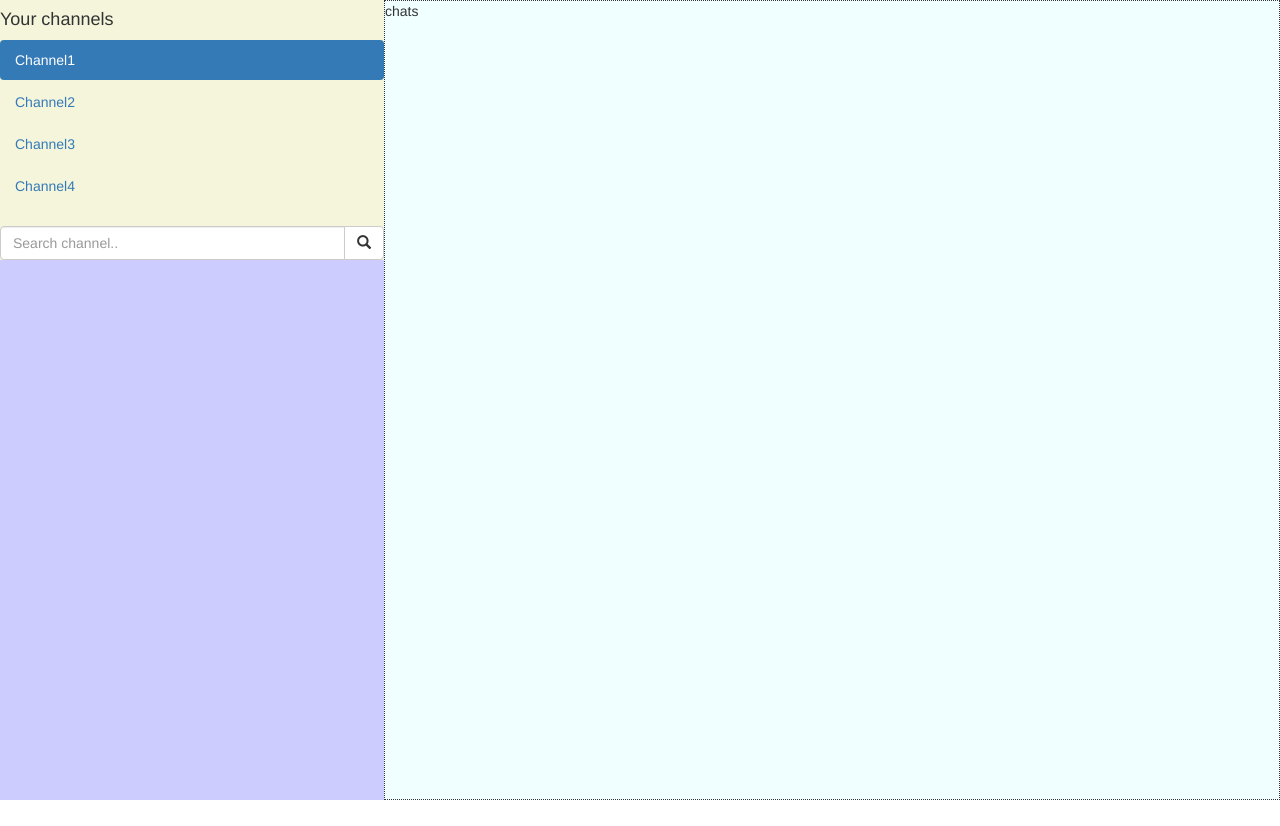
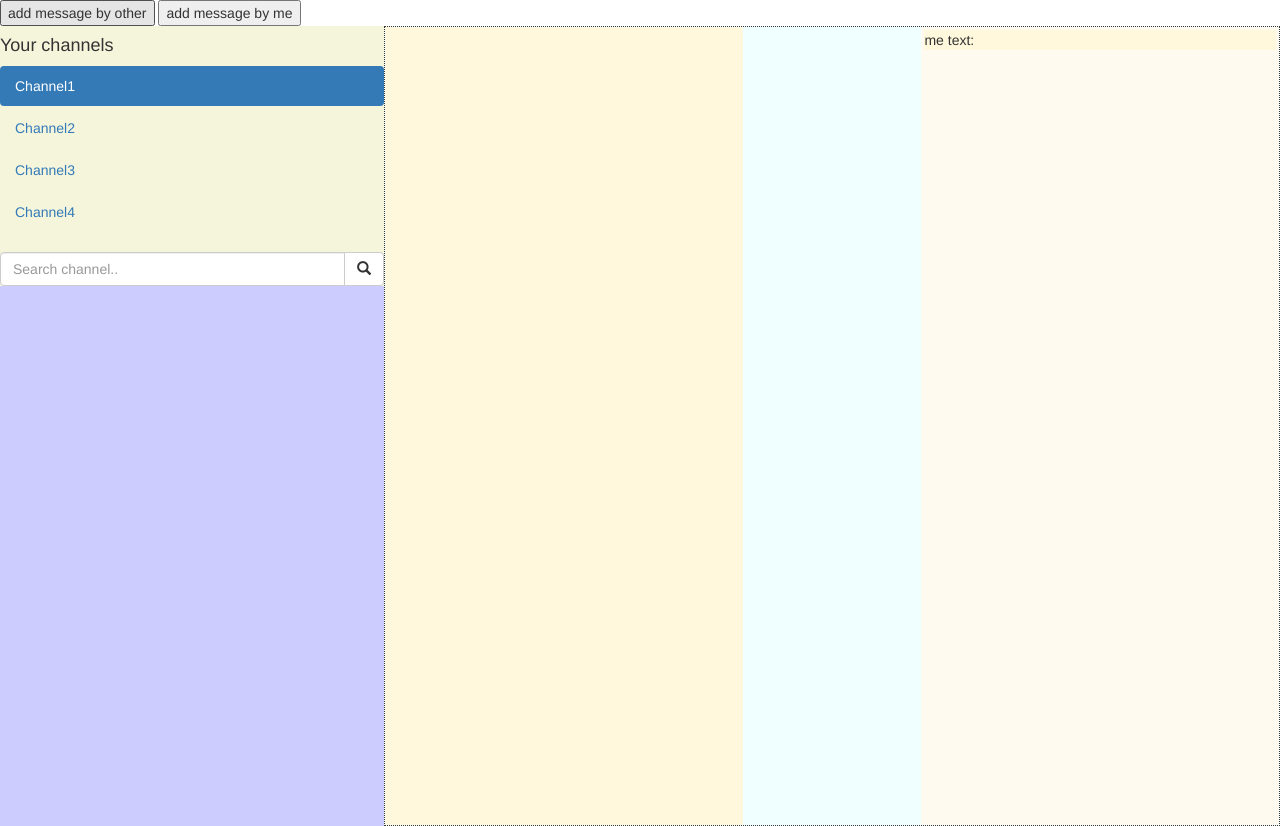
Before and after one commit to TheGoodFella/pigeon, a plain HTML site: page www/index.html in a window 1280 px wide. Before the commit the page ends 800 px from the top, so only its background shows below. Drawn offline with nearby package versions, Linux system fonts and the light colour scheme.

Commit message:
message by other add to div when click (DEBUG)

```diff
--- a/www/index.html
+++ b/www/index.html
@@ -57,8 +57,10 @@
 </head>
 
 <body>
-        <div id="all">
-            <div id="channels">
+    <input type="button" value="add message by other" onclick="addothrmsg()">
+    <input type="button" value="add message by me">
+        <div class="all">
+            <div class="channels">
                 <h4>Your channels</h4>
                 <ul class="nav nav-pills nav-stacked">
                     <li class="active"><a href="#section1">Channel1</a></li>
@@ -77,8 +79,16 @@
                 </div>
             </div>
 
-            <div id="chat">
-				chats
+            <div class="chat">
+				<div class="msgothrdiv" id="othmsg">
+
+                </div>
+                <div class="mymsgdiv">
+                    <div class="mymsg">
+                        me
+                        text:
+                    </div>
+                </div>
             </div>
         </div>
 
--- a/www/pigeon.js
+++ b/www/pigeon.js
@@ -1,3 +1,6 @@
+var msgOthrPosY=0;
+var msgMyPosY=0;
+
 var ws = new WebSocket('ws://' + location.host + ':6969', 'echo-protocol');
 
 ws.onopen = function (e) {
@@ -19,3 +22,13 @@ ws.onmessage = function (data) {
 ws.onclose = function (e) {
     alert("Connection lost.");
 };
+
+function addothrmsg()
+{
+    console.log("adding msg by other...");
+
+    var div = document.createElement('div');
+    div.className="msgothr";
+    div.textContent="message";
+    document.getElementById("othmsg").appendChild(div);
+}
--- a/www/style.css
+++ b/www/style.css
@@ -2,21 +2,45 @@ body, html{
 height: 100%;
 }
 
-#all {
+.all {
     width: 100%;
     height: 100%;
     background-color: #CCF;
 }
-#channels{
+.channels{
     float:left;
     width: 30%;
     background-color:beige;
 }
 
-#chat {
+.chat {
     float: right;
     width: 70%;
     height: 100%;
     background-color:azure;
     border:1px dotted;
 }
+
+.msgothrdiv{
+    float:left;
+    width: 40%;
+    height: 100%;
+    background-color:cornsilk;
+}
+
+.mymsgdiv{
+    float: right;
+    width: 40%;
+    height: 100%;
+    background-color:floralwhite;
+}
+
+.msgothr{
+    margin: 3px 3px 3px 3px;
+    background-color:floralwhite;
+}
+
+.mymsg{
+    margin: 3px 3px 3px 3px;
+     background-color:cornsilk;
+}
```
